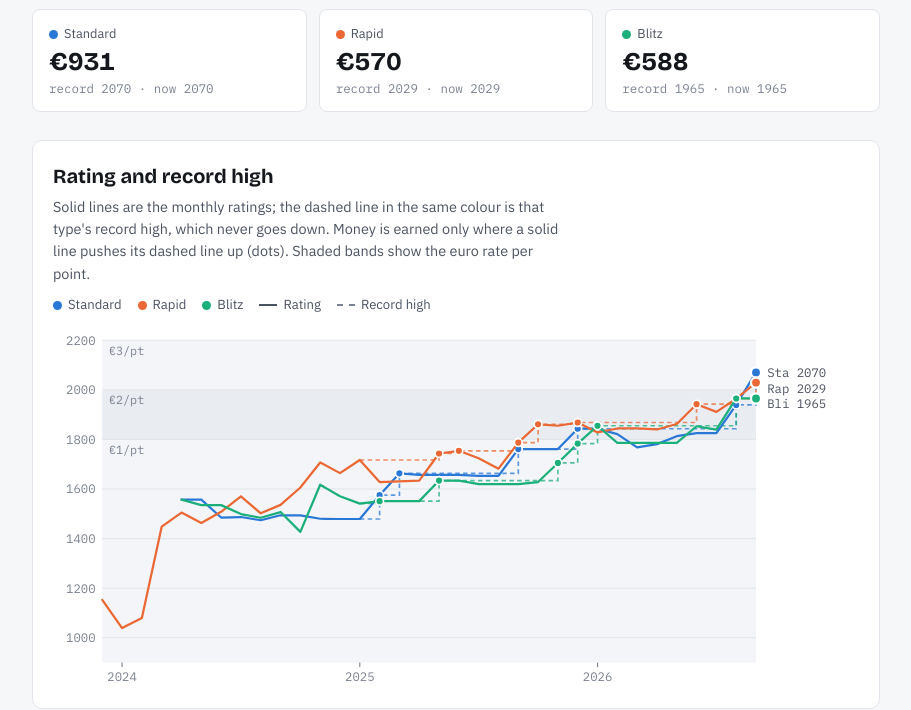
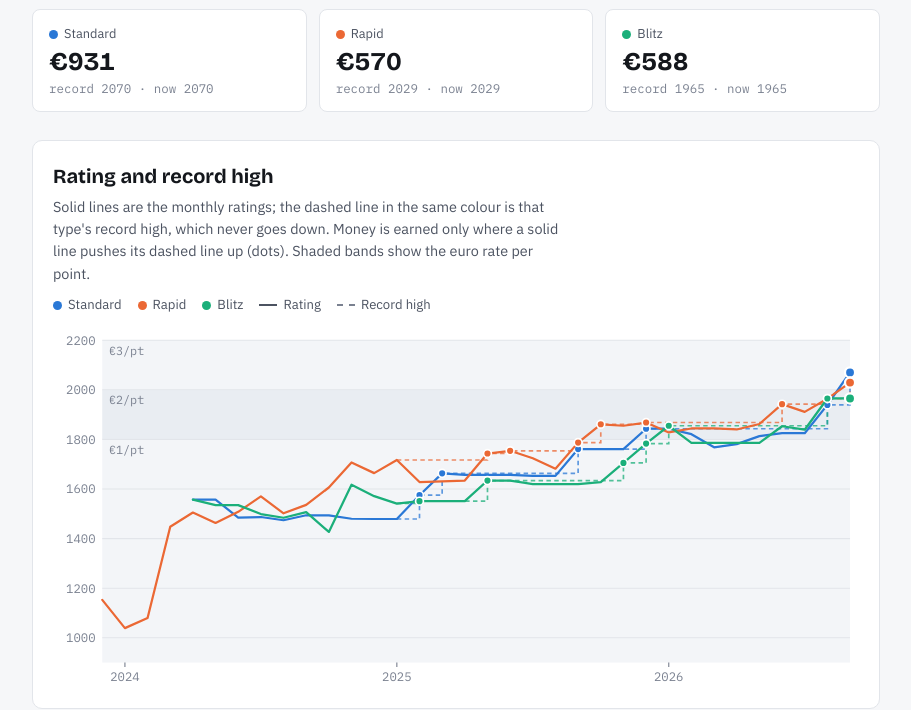
Before and after one commit to tomyka/PauliusChess, a website: page site/index.html in a window 1280 px wide. Shown: the part 279-989 px from the top of the page, without its empty margins (184-1095 px from the left). Drawn offline with nearby package versions, Linux system fonts and the light colour scheme.

Commit message:
style: drop right-edge chart labels, use full chart width
Co-Authored-By: Claude Opus 5.5 <noreply@anthropic.com>

```diff
--- a/site/index.html
+++ b/site/index.html
@@ -242,7 +242,7 @@ const hoverIndex = (e, svg, W, M) => {
 };
 
 // Rating and record high: all rating types on one chart, over the pay-tier bands
-const W = 720, H = 320, M = { l: 44, r: 92, t: 10, b: 22 };
+const W = 720, H = 320, M = { l: 44, r: 8, t: 10, b: 22 };
 const x = i => M.l + (i / last) * (W - M.l - M.r);
 const yearTicks = MONTHS.map((d, i) => d.getMonth() === 0 ? i : -1).filter(i => i >= 0);
 (() => {
@@ -273,10 +273,6 @@ const yearTicks = MONTHS.map((d, i) => d.getMonth() === 0 ? i : -1).filter(i =>
     c.gain.forEach((g, i) => { if (g) el("circle", { cx: x(i), cy: y(c.r[i]), r: 3.5, fill: c.color, stroke: "var(--surface)", "stroke-width": 1.5 }, svg); });
     if (c.r[last] !== null) el("circle", { cx: x(last), cy: y(c.r[last]), r: 4.5, fill: c.color, stroke: "var(--surface)", "stroke-width": 2 }, svg);
   });
-  // End labels, highest first, pushed apart so close ratings stay readable.
-  const ends = CATS.filter(c => c.r[last] !== null).map(c => ({ c, y: y(c.r[last]) + 4 })).sort((a, b) => a.y - b.y);
-  for (let k = 1; k < ends.length; k++) ends[k].y = Math.max(ends[k].y, ends[k - 1].y + 14);
-  ends.forEach(({ c, y }) => { const t = el("text", { x: W - M.r + 10, y, style: "fill:var(--ink-2)" }, svg); t.textContent = `${c.name.slice(0, 3)} ${c.r[last]}`; });
   const cross = el("line", { y1: M.t, y2: H - M.b, stroke: "var(--ink-3)", "stroke-width": 1, visibility: "hidden" }, svg);
   const hit = el("rect", { x: M.l, y: 0, width: W - M.l - M.r, height: H, fill: "transparent" }, svg);
   hit.addEventListener("pointermove", e => {
@@ -296,7 +292,7 @@ const yearTicks = MONTHS.map((d, i) => d.getMonth() === 0 ? i : -1).filter(i =>
 
 // Money earned over time: stacked cumulative area
 (() => {
-  const H2 = 260, M2 = { l: 52, r: 76, t: 10, b: 22 };
+  const H2 = 260, M2 = { l: 52, r: 8, t: 10, b: 22 };
   const x2 = i => M2.l + (i / last) * (W - M2.l - M2.r);
   const max = Math.max(500, Math.ceil(Math.max(data.total, paidTotal) / 500) * 500);
   const y2 = v => M2.t + (1 - v / max) * (H2 - M2.t - M2.b);
@@ -307,23 +303,18 @@ const yearTicks = MONTHS.map((d, i) => d.getMonth() === 0 ? i : -1).filter(i =>
   }
   yearTicks.forEach(i => { const t = el("text", { x: x2(i), y: H2 - 6, "text-anchor": "middle" }, svg); t.textContent = MONTHS[i].getFullYear(); });
   const base = MONTHS.map(() => 0);
-  const labels = [];
   CATS.forEach(c => {
     const top = base.map((b, i) => b + c.cum[i]);
     let d = top.map((v, i) => `${i ? "L" : "M"}${x2(i)},${y2(v)}`).join("");
     for (let i = last; i >= 0; i--) d += `L${x2(i)},${y2(base[i])}`;
     el("path", { d: d + "Z", fill: c.color, "fill-opacity": .85, stroke: "var(--surface)", "stroke-width": 2, "stroke-linejoin": "round" }, svg);
-    labels.push({ c, y: y2((top[last] + base[last]) / 2) + 4 });
     top.forEach((v, i) => base[i] = v);
   });
-  // End labels run bottom to top; push each one up so thin bands never overlap.
-  for (let k = 1; k < labels.length; k++) labels[k].y = Math.min(labels[k].y, labels[k - 1].y - 14);
   // Paid: a step at each payment, placed by day within its month.
   const xDate = p => x2(Math.min(last, p.i + (p.date.slice(0, 7) === data.months[p.i] ? (+p.date.slice(8) - 1) / 31 : 0)));
   let paidPath = `M${x2(0)},${y2(0)}`;
   PAID.forEach(p => { paidPath += `H${xDate(p)}V${y2(p.cum)}`; });
   el("path", { d: paidPath + `H${x2(last)}`, fill: "none", stroke: "var(--ink)", "stroke-width": 2, "stroke-linejoin": "round" }, svg);
-  labels.forEach(({ c, y }) => { const t = el("text", { x: W - M2.r + 8, y, style: "fill:var(--ink-2)" }, svg); t.textContent = `${c.name.slice(0, 3)} ${eur(c.cum[last])}`; });
   const cross = el("line", { y1: M2.t, y2: H2 - M2.b, stroke: "var(--ink)", "stroke-width": 1, visibility: "hidden" }, svg);
   const hit = el("rect", { x: M2.l, y: 0, width: W - M2.l - M2.r, height: H2, fill: "transparent" }, svg);
   hit.addEventListener("pointermove", e => {
```
